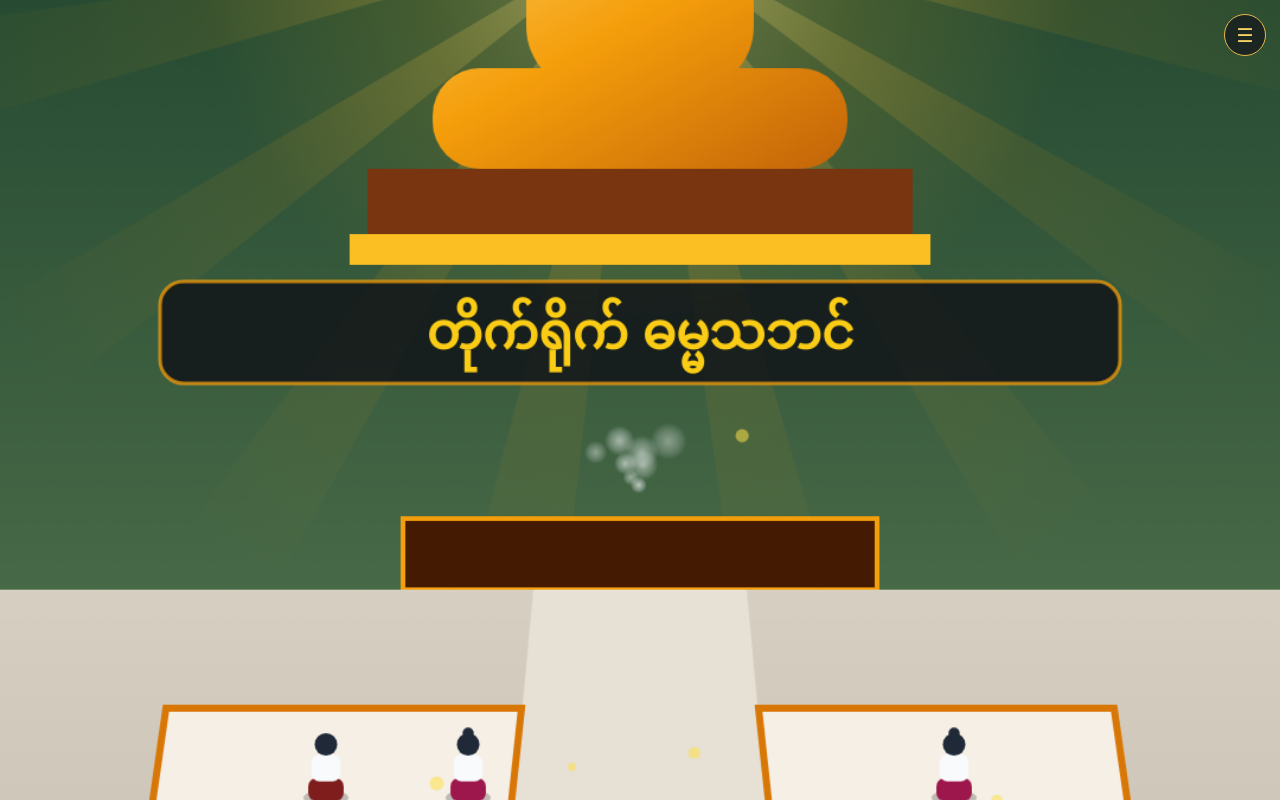
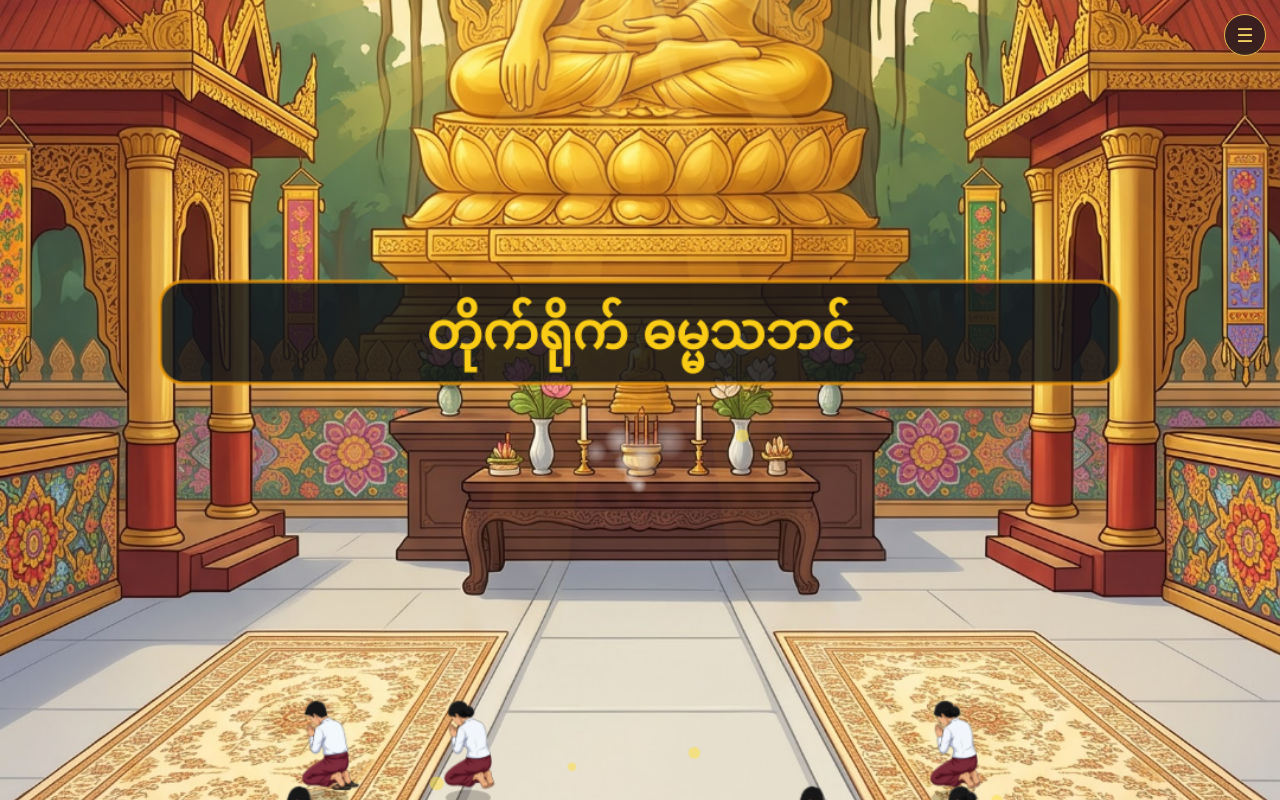
Before and after one commit to htoolayy/dhamma-live-server, a website: page index.html in a window 1280 px wide. Drawn offline with Linux system fonts and the light colour scheme; animation ran at ten frames a second.

Commit message:
Update index.html

```diff
--- a/index.html
+++ b/index.html
@@ -20,7 +20,7 @@
       display: block; width: 100%; height: 100%; object-fit: cover;
     }
 
-    /* Top-right floating menu button (clear of iPhone bottom bar) */
+    /* Top-right floating menu button */
     #menuBtn {
       position: absolute; top: max(14px, env(safe-area-inset-top)); right: 14px; z-index: 20;
       width: 42px; height: 42px; border-radius: 50%;
@@ -288,7 +288,7 @@
   document.getElementById('usernameInput').value = state.username;
   document.getElementById('charScaleSlider').value = state.charScale;
 
-  // --- AUTO-LOAD BACKGROUND & CHARACTER PNGs FROM assets/ ---
+  // --- AUTO-LOAD BACKGROUND & CHARACTER PNGs FROM ROOT DIRECTORY ---
   function tryLoadBg(paths, idx = 0) {
     if (idx >= paths.length) return;
     const img = new Image();
@@ -299,7 +299,7 @@
     img.onerror = () => tryLoadBg(paths, idx + 1);
     img.src = paths[idx];
   }
-  tryLoadBg(['assets/bg.png', 'assets/bg.jpg', 'assets/bg.jpeg', 'assets/bg.webp']);
+  tryLoadBg(['bg.jpg', 'bg.png', 'bg.jpeg', 'bg.webp']);
 
   const sprites = {
     maleWalk: null,
@@ -313,14 +313,14 @@
   };
 
   const defaultAssetPaths = {
-    maleWalk: 'assets/male_walk.png',
-    maleKneel: 'assets/male_kneel.png',
-    femaleWalk: 'assets/female_walk.png',
-    femaleKneel: 'assets/female_kneel.png',
-    flower: 'assets/flower.png',
-    water: 'assets/water.png',
-    fruit: 'assets/fruit.png',
-    lamp: 'assets/lamp.png'
+    maleWalk: 'male_walk.png',
+    maleKneel: 'male_kneel.png',
+    femaleWalk: 'female_walk.png',
+    femaleKneel: 'female_kneel.png',
+    flower: 'flower.png',
+    water: 'water.png',
+    fruit: 'fruit.png',
+    lamp: 'lamp.png'
   };
 
   const spriteBtnMap = {
@@ -447,7 +447,6 @@
     }
 
     if (populateCrowd) {
-      // Pre-fill 20 seats with background devotees (no name badge, easily replaced when real viewers join)
       seats.forEach((s, idx) => {
         if (idx % 3 !== 2) {
           s.occupant = {
@@ -503,17 +502,13 @@
   }
 
   function findSeatForUser(uniqueId) {
-    // 1. Reuse existing seat if same viewer already seated
     for (const s of seats) {
       if (s.occupant && s.occupant.uniqueId === uniqueId) return s;
     }
-    // 2. Take an empty seat first
     const empty = seats.filter(s => !s.occupant);
     if (empty.length > 0) return empty[Math.floor(Math.random() * empty.length)];
-    // 3. Replace a background placeholder devotee
     const placeholders = seats.filter(s => s.occupant && s.occupant.isPlaceholder);
     if (placeholders.length > 0) return placeholders[Math.floor(Math.random() * placeholders.length)];
-    // 4. Otherwise replace a random seat
     return seats[Math.floor(Math.random() * seats.length)];
   }
 
@@ -873,7 +868,6 @@
   }
 
   function drawOverlays() {
-    // Safe inset margins (105px) so nothing clips on tall iPhone screens
     if (state.guideEnabled) {
       drawGuideCard(105, 165, 345, 210, [
         '🎁 လက်ဆောင်ကပ်လှူရန်',
```
